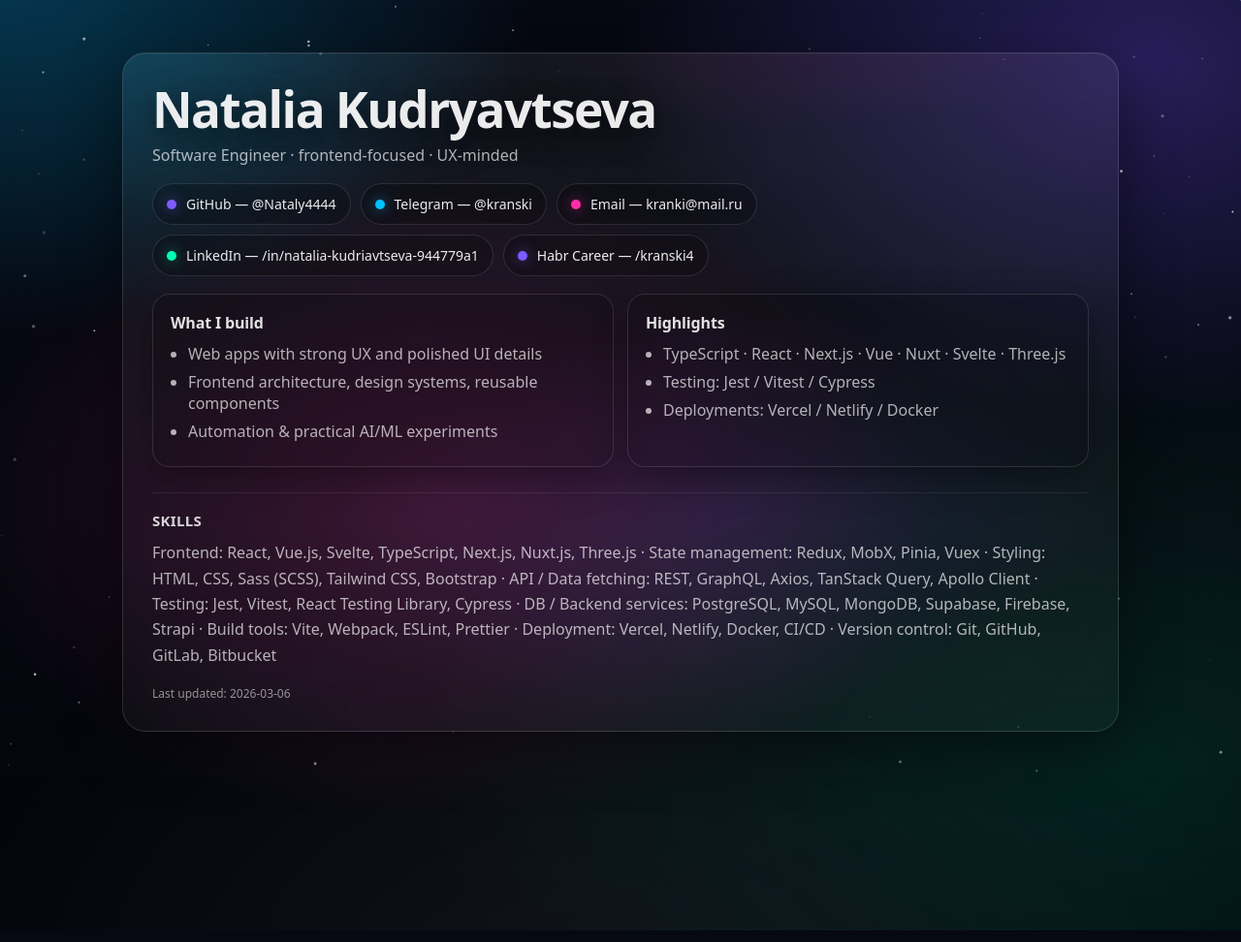
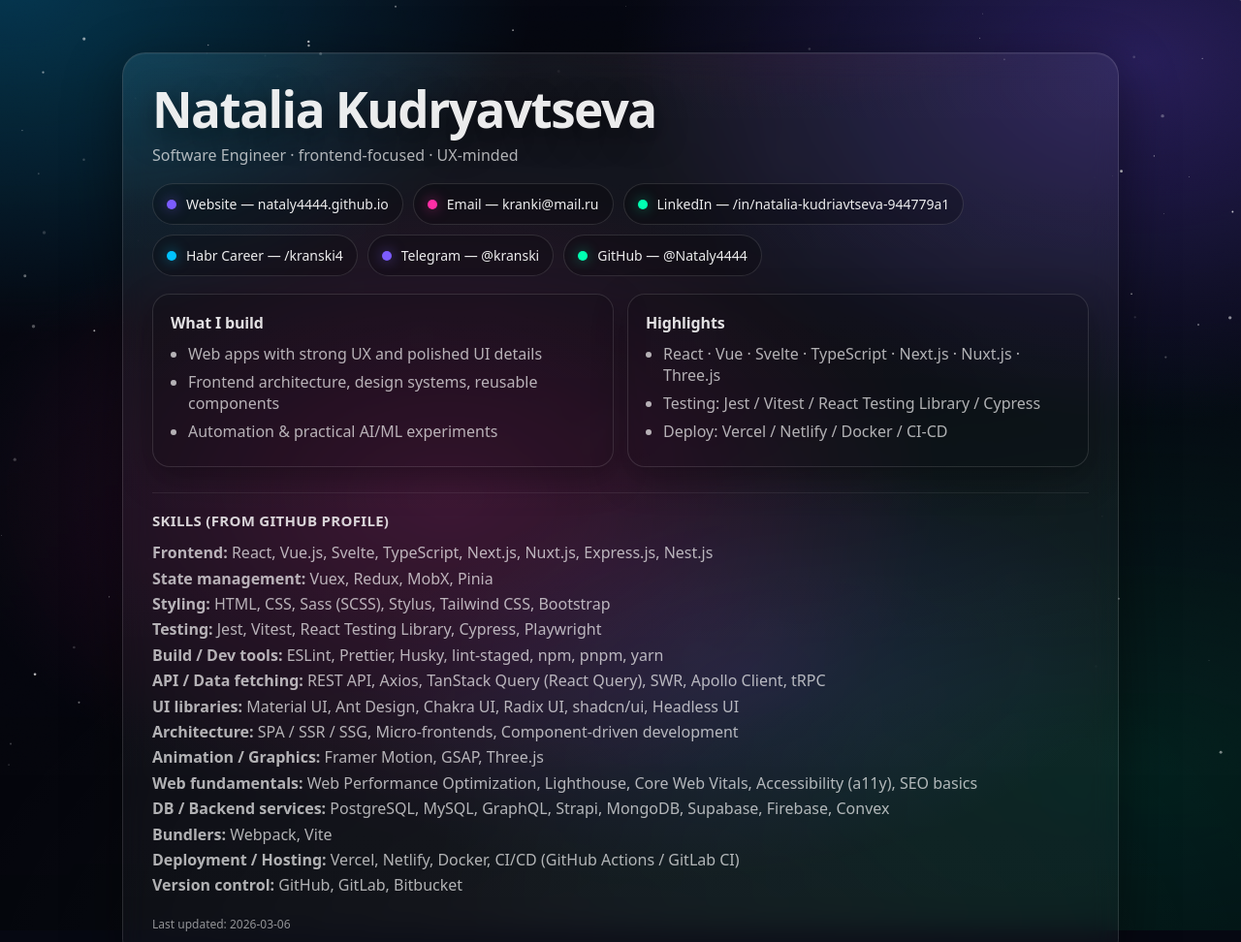
Before and after one commit to Nataly4444/Nataly4444.github.io, a plain HTML site: page index.html in a window 1280 px wide. Shown: the top 972 px of the page at 97% size. Before the commit the page ends 835 px from the top, so only its background shows below. Drawn offline with Linux system fonts and the light colour scheme.

Commit message:
Sync site content with profile README

```diff
--- a/index.html
+++ b/index.html
@@ -242,13 +242,9 @@
           <p class="role">Software Engineer · frontend-focused · UX-minded</p>
 
           <div class="chips" aria-label="Links">
-            <a class="chip" href="https://github.com/Nataly4444" target="_blank" rel="noreferrer">
+            <a class="chip" href="https://nataly4444.github.io/" target="_blank" rel="noreferrer">
               <span class="dot"></span>
-              GitHub — @Nataly4444
-            </a>
-            <a class="chip" href="https://t.me/kranski" target="_blank" rel="noreferrer">
-              <span class="dot cyan"></span>
-              Telegram — @kranski
+              Website — nataly4444.github.io
             </a>
             <a class="chip" href="mailto:kranki@mail.ru">
               <span class="dot magenta"></span>
@@ -259,8 +255,16 @@
               LinkedIn — /in/natalia-kudriavtseva-944779a1
             </a>
             <a class="chip" href="https://career.habr.com/kranski4" target="_blank" rel="noreferrer">
+              <span class="dot cyan"></span>
+              Habr Career — /kranski4
+            </a>
+            <a class="chip" href="https://t.me/kranski" target="_blank" rel="noreferrer">
               <span class="dot"></span>
-              Habr Career — /kranski4
+              Telegram — @kranski
+            </a>
+            <a class="chip" href="https://github.com/Nataly4444" target="_blank" rel="noreferrer">
+              <span class="dot mint"></span>
+              GitHub — @Nataly4444
             </a>
           </div>
 
@@ -277,25 +281,30 @@
             <div class="card" role="listitem">
               <h2>Highlights</h2>
               <ul>
-                <li>TypeScript · React · Next.js · Vue · Nuxt · Svelte · Three.js</li>
-                <li>Testing: Jest / Vitest / Cypress</li>
-                <li>Deployments: Vercel / Netlify / Docker</li>
+                <li>React · Vue · Svelte · TypeScript · Next.js · Nuxt.js · Three.js</li>
+                <li>Testing: Jest / Vitest / React Testing Library / Cypress</li>
+                <li>Deploy: Vercel / Netlify / Docker / CI-CD</li>
               </ul>
             </div>
           </div>
 
           <div class="skills">
-            <h2>Skills</h2>
+            <h2>Skills (from GitHub profile)</h2>
             <p>
-              Frontend: React, Vue.js, Svelte, TypeScript, Next.js, Nuxt.js, Three.js ·
-              State management: Redux, MobX, Pinia, Vuex ·
-              Styling: HTML, CSS, Sass (SCSS), Tailwind CSS, Bootstrap ·
-              API / Data fetching: REST, GraphQL, Axios, TanStack Query, Apollo Client ·
-              Testing: Jest, Vitest, React Testing Library, Cypress ·
-              DB / Backend services: PostgreSQL, MySQL, MongoDB, Supabase, Firebase, Strapi ·
-              Build tools: Vite, Webpack, ESLint, Prettier ·
-              Deployment: Vercel, Netlify, Docker, CI/CD ·
-              Version control: Git, GitHub, GitLab, Bitbucket
+              <b>Frontend:</b> React, Vue.js, Svelte, TypeScript, Next.js, Nuxt.js, Express.js, Nest.js<br />
+              <b>State management:</b> Vuex, Redux, MobX, Pinia<br />
+              <b>Styling:</b> HTML, CSS, Sass (SCSS), Stylus, Tailwind CSS, Bootstrap<br />
+              <b>Testing:</b> Jest, Vitest, React Testing Library, Cypress, Playwright<br />
+              <b>Build / Dev tools:</b> ESLint, Prettier, Husky, lint-staged, npm, pnpm, yarn<br />
+              <b>API / Data fetching:</b> REST API, Axios, TanStack Query (React Query), SWR, Apollo Client, tRPC<br />
+              <b>UI libraries:</b> Material UI, Ant Design, Chakra UI, Radix UI, shadcn/ui, Headless UI<br />
+              <b>Architecture:</b> SPA / SSR / SSG, Micro-frontends, Component-driven development<br />
+              <b>Animation / Graphics:</b> Framer Motion, GSAP, Three.js<br />
+              <b>Web fundamentals:</b> Web Performance Optimization, Lighthouse, Core Web Vitals, Accessibility (a11y), SEO basics<br />
+              <b>DB / Backend services:</b> PostgreSQL, MySQL, GraphQL, Strapi, MongoDB, Supabase, Firebase, Convex<br />
+              <b>Bundlers:</b> Webpack, Vite<br />
+              <b>Deployment / Hosting:</b> Vercel, Netlify, Docker, CI/CD (GitHub Actions / GitLab CI)<br />
+              <b>Version control:</b> GitHub, GitLab, Bitbucket
             </p>
           </div>
 
```
